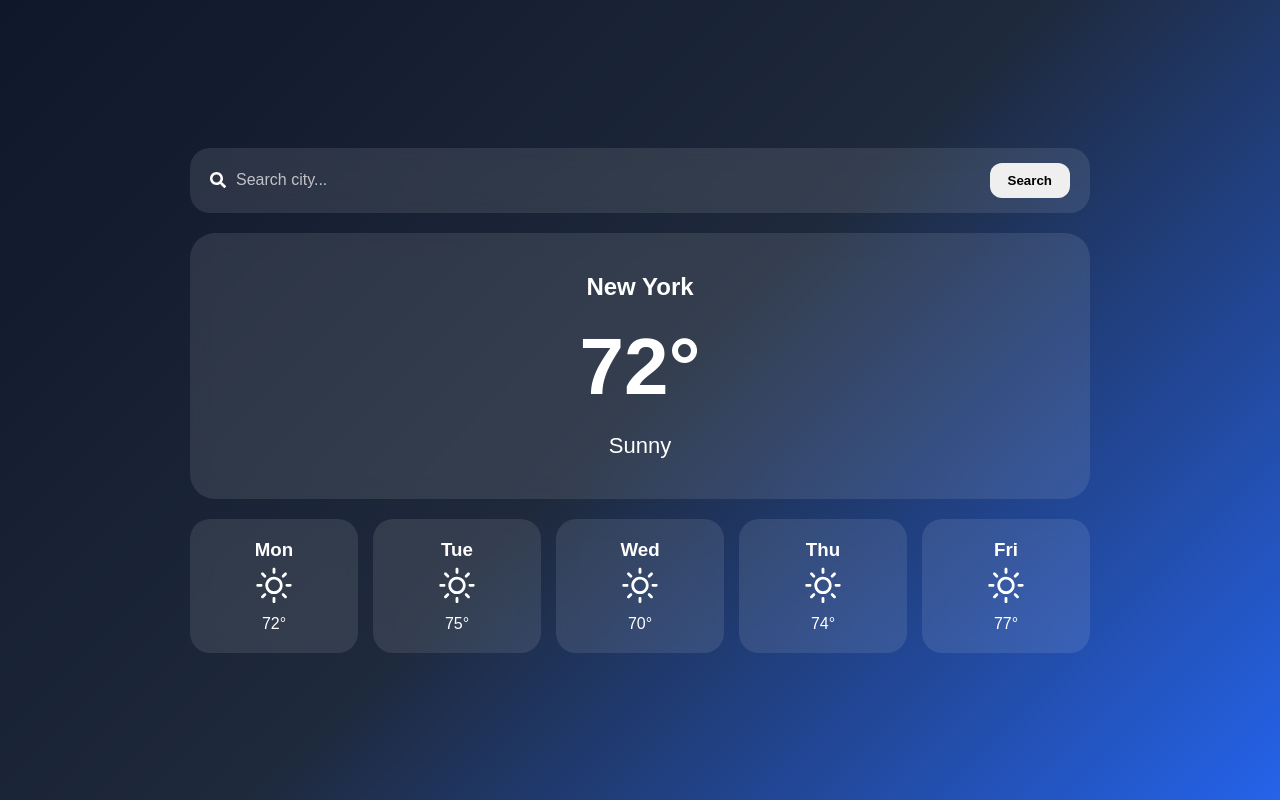
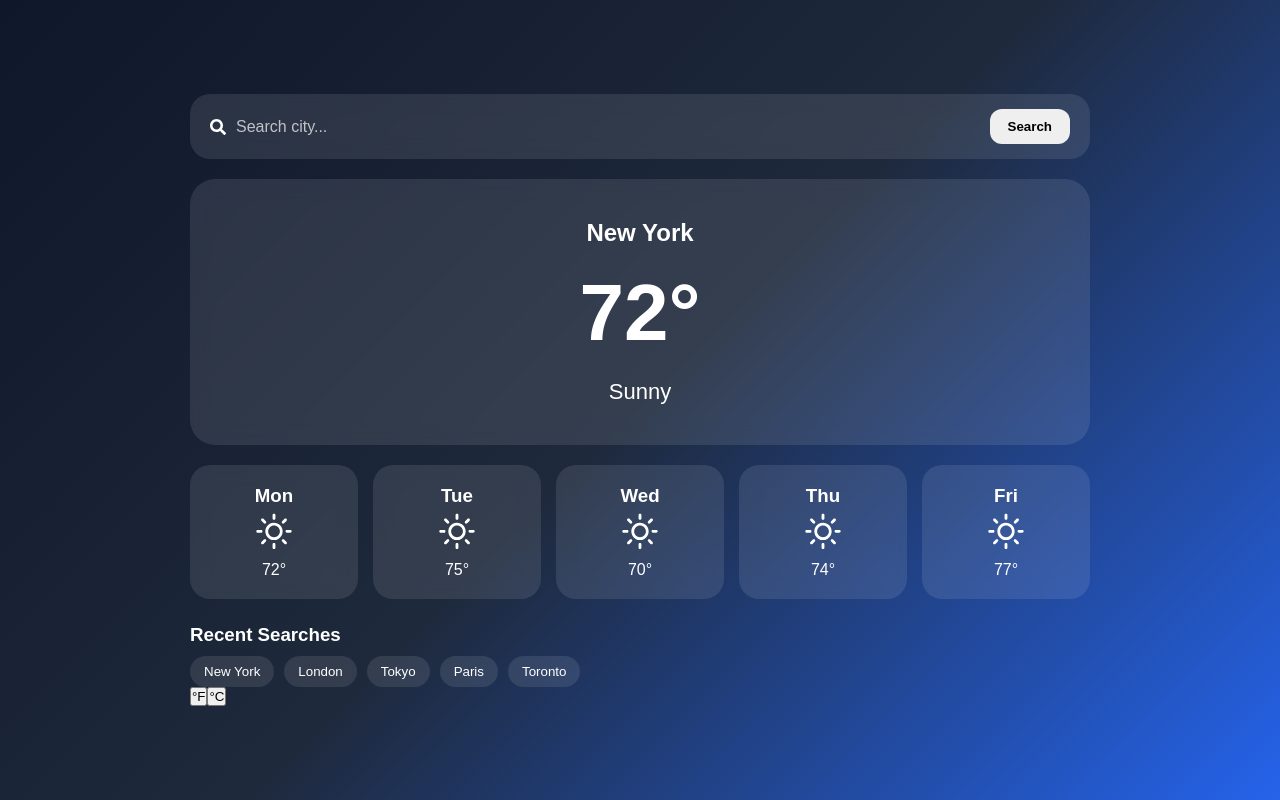
Before and after one commit to Agent610/weather-dashboard, a React (Vite) app in the folder Weather-Dashboard/: page / in a window 1280 px wide. Built offline with nearby package versions, Linux system fonts and the light colour scheme.

Commit message:
Worked on dashboard added the toggleswitch and recent searches

```diff
--- a/Weather-Dashboard/src/App.jsx
+++ b/Weather-Dashboard/src/App.jsx
@@ -5,9 +5,14 @@
 import ForecastList from "./components/ForecastList/ForecastList.jsx";
 import { saveRecentCity } from "./utils/localStorage.js";
 import mockWeather from "./data/mockWeather.js";
+import RecentSearches from "./components/RecentSearches/RecentSearches.jsx";
+import UnitToggle from "./components/UnitToggle/UnitToggle.jsx";
+//import RecentSearches from "./components/RecentSearches/RecentSearches.jsx";
 
 function App() {
   const [city, setCity] = useState("");
+  const recentSearches = ["New York", "London", "Tokyo", "Paris", "Toronto"];
+  const [unit, setUnit] = useState("F");
 
   return (
     <div className="app">
@@ -17,6 +22,10 @@
         <WeatherCard cityName="New York" temperature="72°" condition="Sunny" />
 
         <ForecastList forecast={mockWeather.forecast} />
+
+        <RecentSearches searches={recentSearches} />
+
+        <UnitToggle unit={unit} setUnit={setUnit} />
       </div>
     </div>
   );
--- /dev/null
+++ b/Weather-Dashboard/src/components/RecentSearches/RecentSearches.css
@@ -0,0 +1,29 @@
+.recent-searches {
+  margin-top: 25px;
+}
+
+.recent-searches h3 {
+  color: white;
+  margin-bottom: 10px;
+}
+
+.search-chips {
+  display: flex;
+  flex-wrap: wrap;
+  gap: 10px;
+}
+
+.search-chip {
+  border: none;
+  padding: 8px 14px;
+  border-radius: 20px;
+  background: rgba(255, 255, 255, 0.1);
+  backdrop-filter: blur(10px);
+  color: white;
+  cursor: pointer;
+  transition: 0.3s ease;
+}
+
+.search-chip:hover {
+  transform: translateY(-2px);
+}
--- a/Weather-Dashboard/src/components/RecentSearches/RecentSearches.jsx
+++ b/Weather-Dashboard/src/components/RecentSearches/RecentSearches.jsx
@@ -1 +1,20 @@
-const searches = ["New York", "London", "Tokyo", "Paris"];
+//const searches = ["New York", "London", "Tokyo", "Paris"];
+import "./RecentSearches.css";
+
+function RecentSearches({ searches }) {
+  return (
+    <div className="recent-searches">
+      <h3>Recent Searches</h3>
+
+      <div className="search-chips">
+        {searches.map((city, index) => (
+          <button key={index} className="search-chip">
+            {city}
+          </button>
+        ))}
+      </div>
+    </div>
+  );
+}
+
+export default RecentSearches;
--- a/Weather-Dashboard/src/components/UnitToggle/UnitToggle.jsx
+++ b/Weather-Dashboard/src/components/UnitToggle/UnitToggle.jsx
@@ -1,9 +1,21 @@
+import "./UnitToggle.css";
+
 function UnitToggle({ unit, setUnit }) {
   return (
     <div className="unit-toggle">
-      <button onClick={() => setUnit("F")}>°F</button>
+      <button
+        className={unit === "F" ? "active" : ""}
+        onClick={() => setUnit("F")}
+      >
+        °F
+      </button>
 
-      <button onClick={() => setUnit("C")}>°C</button>
+      <button
+        className={unit === "C" ? "active" : ""}
+        onClick={() => setUnit("C")}
+      >
+        °C
+      </button>
     </div>
   );
 }
```
Also changed, not shown: Weather-Dashboard/src/utils/weatherThemes.js (+13 -0 lines), Weather-Dashboard/src/components/UnitToggle/UnitToggle.css (added).
